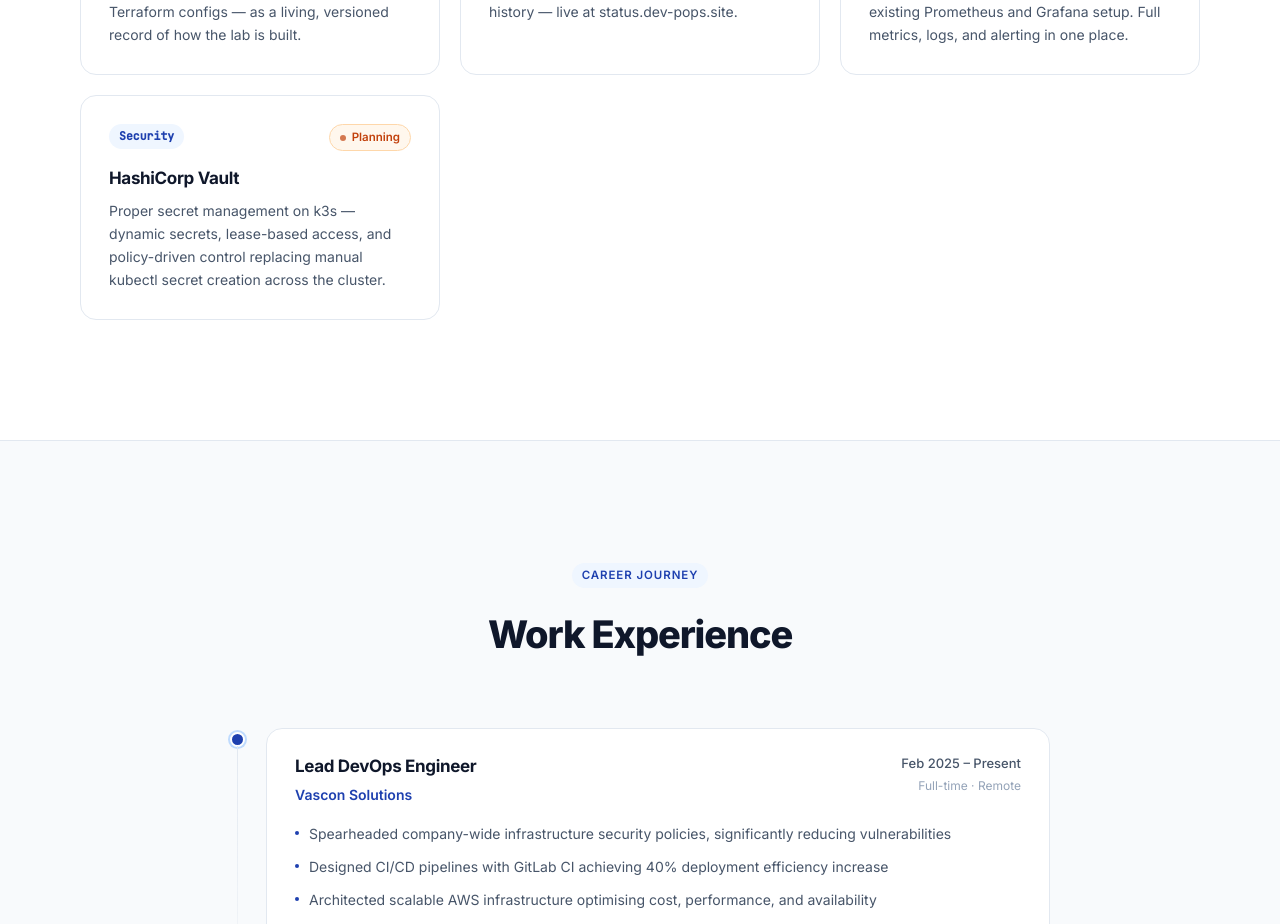
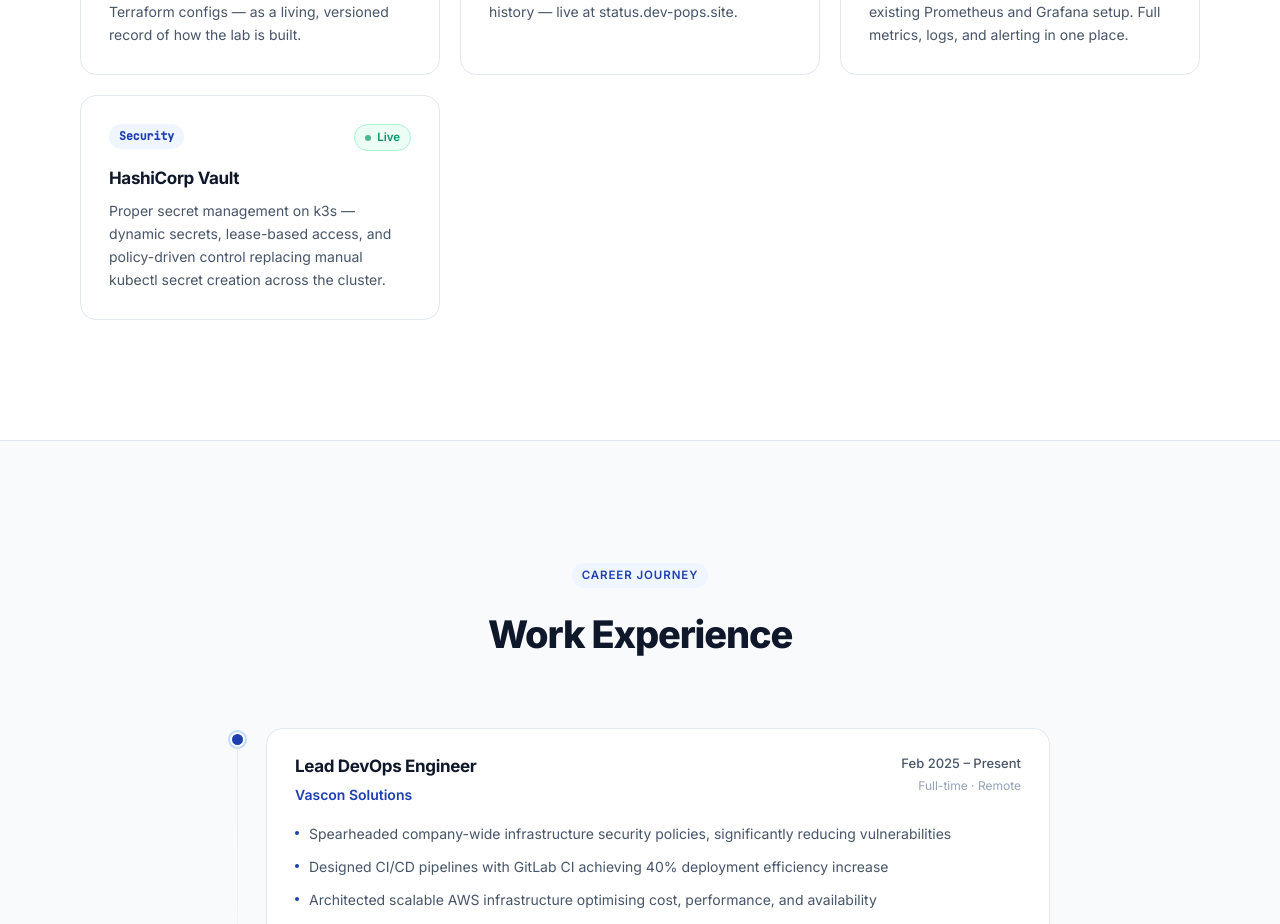
Before and after one commit to poppyszn/portfolio-site, a React (Vite) app: page / in a window 1280 px wide. Shown: the part 5600-6524 px from the top of the page. Built offline with nearby package versions, Linux system fonts and the light colour scheme.

Commit message:
chore: complete vault project

```diff
--- a/src/App.jsx
+++ b/src/App.jsx
@@ -146,7 +146,7 @@ const upcomingProjects = [
     title: 'HashiCorp Vault',
     tag: 'Security',
     description: 'Proper secret management on k3s — dynamic secrets, lease-based access, and policy-driven control replacing manual kubectl secret creation across the cluster.',
-    status: 'Planning',
+    status: 'Live',
   },
 ];
 
```
